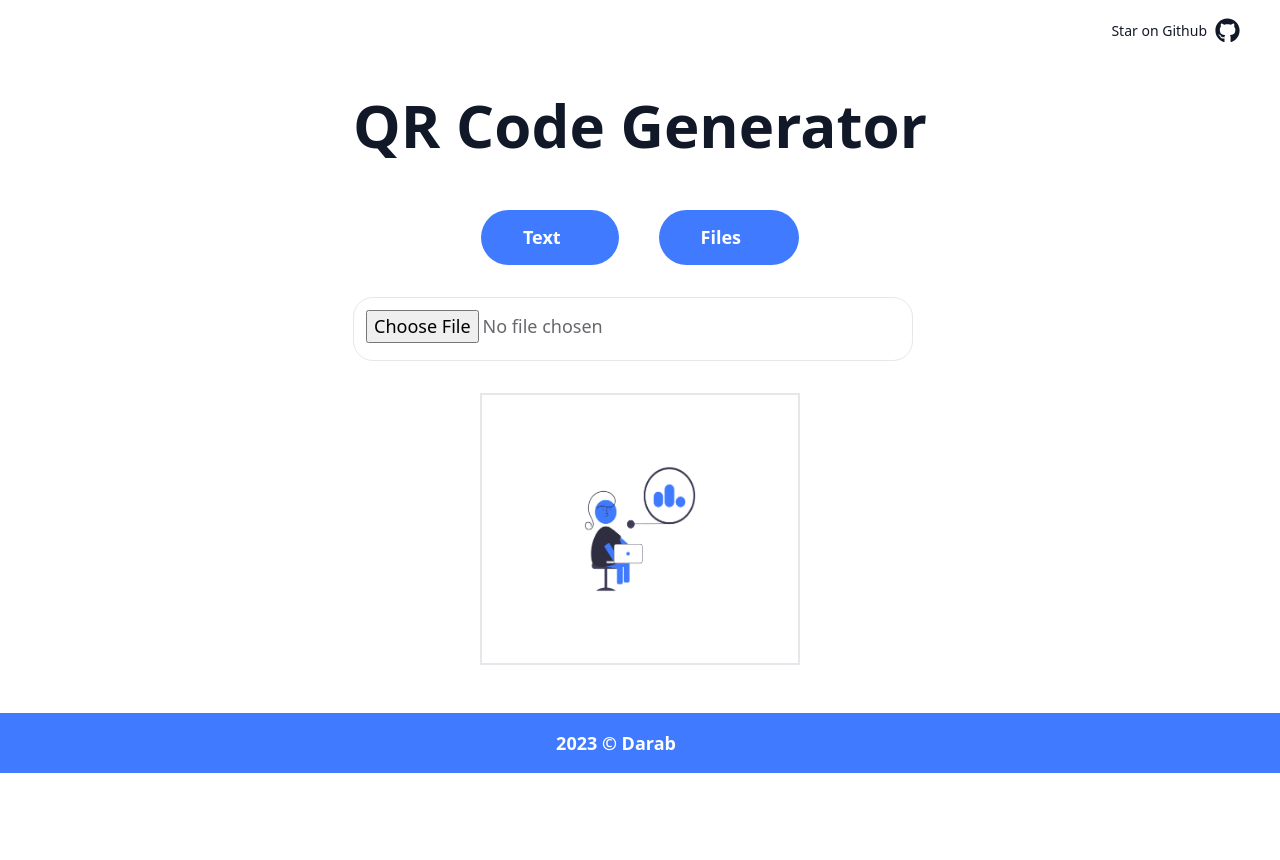
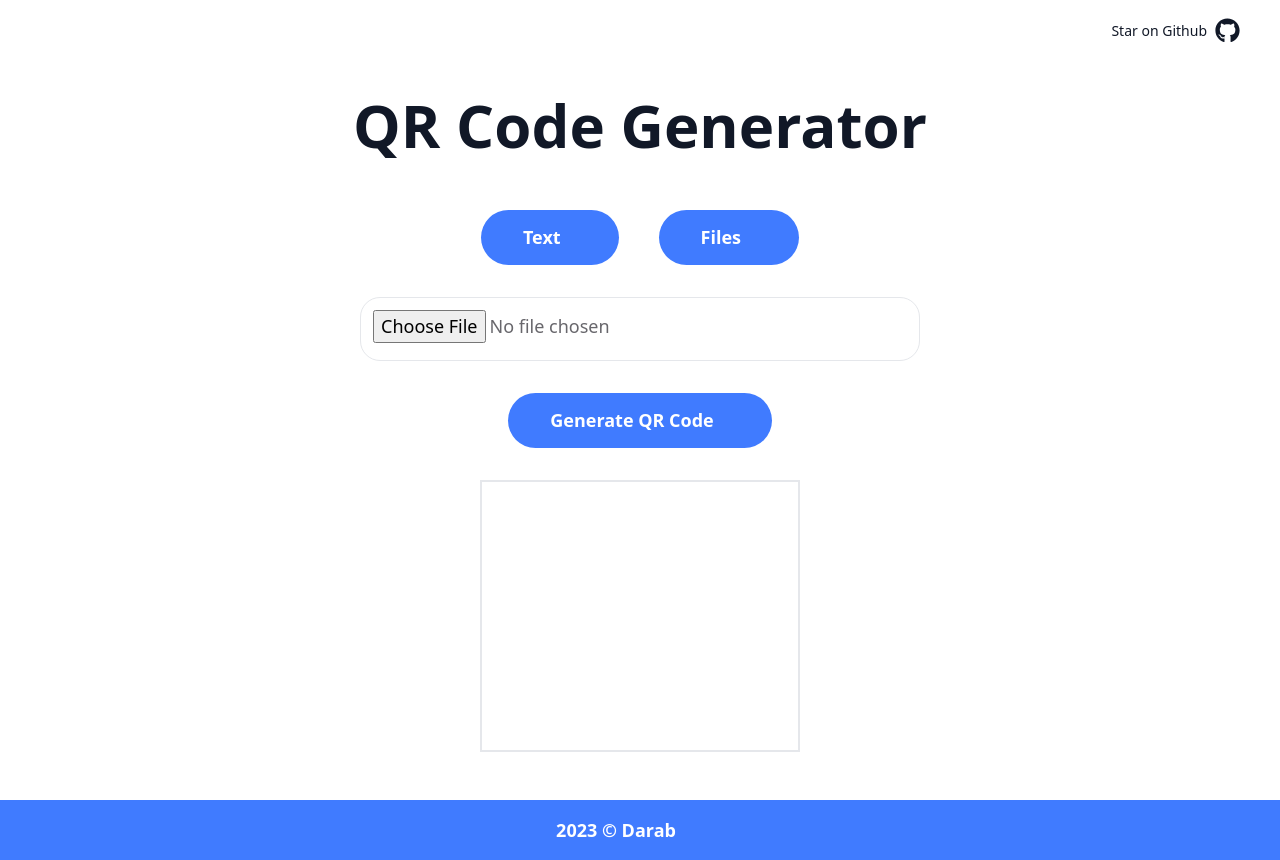
Before and after one commit to Darab-gif/qrcode, a React (Create React App) app: page /qr in a window 1280 px wide. Before the commit the page ends 800 px from the top, so only its background shows below. Built offline with nearby package versions, Linux system fonts and the light colour scheme.

Commit message:
in progress

```diff
--- a/package.json
+++ b/package.json
@@ -6,6 +6,9 @@
     "@testing-library/jest-dom": "^5.16.5",
     "@testing-library/react": "^13.4.0",
     "@testing-library/user-event": "^13.5.0",
+    "axios": "^1.3.2",
+    "dropbox": "^10.34.0",
+    "qrcode": "^1.5.1",
     "qrcode.react": "^3.1.0",
     "react": "^18.2.0",
     "react-dom": "^18.2.0",
--- a/src/components/QrCode.jsx
+++ b/src/components/QrCode.jsx
@@ -2,31 +2,114 @@ import React, { useState } from "react";
 import { FaCloudDownloadAlt } from "react-icons/fa";
 import Header from "./Header";
 import Button from "../reusables/Button";
-import { QRCodeCanvas } from "qrcode.react";
 import empty from "../assets/empty.png";
 import Footer from "./Footer";
+import axios from "axios";
+import QRCode from "qrcode.react";
 
 const QrCode = () => {
   const [text, setText] = useState("");
-  // const [file, setFile] = useState(false);
+  const [file, setFile] = useState(null);
+  const [fileShortUrl, setFileShortUrl] = useState("");
   const [qr, setQr] = useState(false);
 
-  const handleChange = (ev) => {
+  const handleTextChange = (ev) => {
     setText(ev.target.value);
+  };
+
+  //created file reader to handle the file input
+  const handleFileChange = (event) => {
+    const file = event.target.files[0];
+    console.log({file})
+    setFile(file);
   };
 
   const handleSwitch = (ev) => {
     setQr(!ev);
   };
 
-  /*const handleClick = () => {
-    setText(text);
+  const handleTextSubmit = async (event) => {
+    event.preventDefault();
+
+    /*if (text) {
+      try {
+        const response = await axios.post(
+          "https://tinyurl.com/api-create.php",
+          {
+            url: text,
+            domain: "tiny.one",
+            alias: "",
+            format: "json",
+            // Replace API_KEY with your TinyURL API key
+            api_key:
+              "nkSAyAXoCCNOsCaRM1JjxvAChHOfviDKZaDcWWAKxhGwc5eW1ypue9TH2N9w",
+          }
+        );
+        setText(response.data.short_url);
+      } catch (error) {
+        console.error(error);
+      }
+    }*/
   };
-  const handleSubmit = (ev) => {
-    ev.preventDefault();
-    setFile(true);
-    handleClick(text);
+
+  const handleFileSubmit = async (event) => {
+    event.preventDefault();
+
+    if (file) {
+      try {
+        const fileReader = new FileReader();
+        fileReader.readAsDataURL(file);
+        fileReader.onload = async (event) => {
+          const body = {
+            url: event.target.result.slice(0, 10),
+            domain: `tiny.one`,
+          };
+          const apiKey = `nkSAyAXoCCNOsCaRM1JjxvAChHOfviDKZaDcWWAKxhGwc5eW1ypue9TH2N9w`;
+          await fetch(`https://api.tinyurl.com/create`, {
+            method: "post",
+            headers: {
+              authorization: ` Bearer ${apiKey}`,
+              "content-type": "application/json",
+            },
+            body: JSON.stringify(body),
+          })
+            .then((response) => {
+              if (response.status !== 200) {
+                console.log(
+                  `There was a problem with the fetch operation. Status Code: ${response.status}`
+                );
+                return response.json();
+              }
+            })
+            .then((data) => {
+              console.log(data.data.tiny_url);
+              setFileShortUrl(data.data.tiny_url);
+            });
+        };
+        fileReader.readAsDataURL(file);
+      } catch (error) {
+        console.error(error);
+      }
+    }
+  };
+
+  /*const handleFileSubmit = async (event) => {
+    event.preventDefault();
+
+    if (file) {
+      try {
+        const fileReader = new FileReader();
+        fileReader.readAsDataURL(file);
+        fileReader.onload = (event) => {
+          console.log(event.target.result);
+        };
+        fileReader.readAsText(file);
+      } catch (error) {
+        console.error(error);
+      }
+    }
   };*/
+
   //download function
   const handleDownload = () => {
     const canvas = document.getElementById("myqr");
@@ -64,55 +147,85 @@ const QrCode = () => {
             <Button title="Files" onClick={() => handleSwitch(true)} />
           </div>
 
-          <form action="">
           {qr ? (
-              <>
+            <div className="flex flex-col items-center justify-center">
+              <form
+                onSubmit={handleTextSubmit}
+                className="flex flex-col items-center justify-center"
+              >
                 <input
                   type="text"
-                  name=""
-                  id=""
-                  onChange={handleChange}
+                  id="textInput"
                   value={text}
-                  placeholder="Write your contents..."
+                  placeholder="Input your contents..."
+                  onChange={handleTextChange}
                   className=" lg:w-[35rem] w-[20rem] lg:h-[4rem] h=[1rem] p-3 rounded-[20px] mb-[2rem] text-gray text-normal border-grey input"
                 />
-                {/* <div className="flex items-center justify-center mb-[2rem]">
-                  <Button title="Generate your QR Code" onClick={handleClick} />
-            </div>*/}
-              </>
-            ) : (
-              <input
-                type="file"
-                name=""
-                id=""
-                onChange={handleChange}
-                value={text}
-                placeholder="Write your contents..."
-                className=" lg:w-[35rem] w-[20rem] lg:h-[4rem] h=[1rem] p-3 rounded-[20px] mb-[2rem] text-gray text-normal border-grey input"
-              />
-            )}
+                <Button title="Generate QR Code" type="submit" />
               </form>
-        </div>
-        <div className="h-[17rem] w-[20rem] border-2 border-grey flex justify-center items-center mb-12">
-          {text.length > 0 ? (
-            <>
-              <QRCodeCanvas
+              <div className="h-[17rem] w-[20rem] border-2 mt-8 border-grey flex justify-center gap-4 items-center mb-12">
+                {text && text.length > 0 ? (
+                  <div className="flex flex-col gap-5 items-center justify-center">
+                    <QRCode
                       value={text}
                       id="myqr"
-                size={250}
-                includeMargin={true}
+                      color="#407BFF"
+                      bgColor="#ffffff"
                     />
 
-              <span
-                className="cursor-pointer rounded-[2px] h-8 w-8 flex justify-center items-center bg-primary text-white"
+                    <Button
+                      title="Download"
                       onClick={handleDownload}
-              >
-                <FaCloudDownloadAlt size={20} />
-              </span>
-            </>
+                      sign={<FaCloudDownloadAlt />}
+                    />
+                  </div>
                 ) : (
                   <div>
                     <img src={empty} alt="" className="h-[10rem] w-[10rem]" />
+                  </div>
+                )}
+              </div>
+            </div>
+          ) : (
+            <div className="flex flex-col items-center justify-center">
+              <form
+                onSubmit={handleFileSubmit}
+                className="flex flex-col items-center justify-center"
+              >
+                <input
+                  type="file"
+                  id="fileInput"
+                  accept=".png, .jpg, .jpeg, .gif, .pdf, .docx, .doc"
+                  onChange={handleFileChange}
+                  className=" lg:w-[35rem] w-[20rem] lg:h-[4rem] h=[1rem] p-3 rounded-[20px] mb-[2rem] text-gray text-normal border-grey input"
+                />
+                <Button title="Generate QR Code" type="submit" />
+                {fileShortUrl && (
+                  <p>
+                    Short URL:{" "}
+                    <a href={fileShortUrl} target="_blank" rel="noreferrer">
+                      {fileShortUrl}
+                    </a>
+                  </p>
+                )}
+              </form>
+              <div className="h-[17rem] w-[20rem] border-2 mt-8 border-grey flex justify-center gap-4 items-center mb-12">
+                {file && (
+                  <div className="flex flex-col gap-5 items-center justify-center">
+                    <QRCode
+                      value={fileShortUrl || ""}
+                      id="myqr"
+                      color="#407BFF"
+                      bgColor="#ffffff"
+                    />
+                    <Button
+                      title="Download"
+                      onClick={handleDownload}
+                      sign={<FaCloudDownloadAlt />}
+                    />
+                  </div>
+                )}
+              </div>
             </div>
           )}
         </div>
--- /dev/null
+++ b/src/components/QrCodeGenerator.jsx
@@ -0,0 +1,98 @@
+import React, { useState, useEffect, useRef } from "react";
+import QRCode from "qrcode";
+import axios from "axios";
+
+const QrCodeGenerator = ({
+  file,
+  setFile,
+  text,
+  setText,
+
+  fileQrData,
+  setFileQrData,
+}) => {
+  const [shortUrl, setShortUrl] = useState("");
+
+  const CanvasRef = useRef(null);
+
+  useEffect(() => {
+    const canvas = CanvasRef.current;
+    canvas.getContext("2d");
+
+    const options = {
+      width: 240,
+      height: 240,
+      margin: 1,
+      color: {
+        dark: "#407BFF",
+        light: "#fff",
+      },
+    };
+
+    QRCode.toCanvas(canvas, text, options, (error) => {
+      if (error) console.error(error);
+    });
+  }, [text]);
+
+  useEffect(() => {
+    if (file) {
+      // Created a FileReader to read the file contents
+      const fileReader = new FileReader();
+      fileReader.onload = () => {
+        const fileContents = fileReader.result;
+
+        // Concatenated the file contents and generate the QR code
+        const qrData = fileContents;
+        setFileQrData(qrData);
+
+        // Shorten the file input using a URL shortening service
+        axios
+          .post(
+            "https://api-ssl.bitly.com/v4/shorten",
+            {
+              long_url: qrData,
+            },
+            {
+              headers: {
+                Authorization: `Bearer ${"d89f88d8e521e4ac21751ba480b49efa4e8560d3"}`,
+              },
+            }
+          )
+          .then((response) => {
+            setShortUrl(response.data.link);
+          })
+          .catch((error) => {
+            console.error(error);
+          });
+
+        const canvas = CanvasRef.current;
+        const context = canvas.getContext("2d");
+
+        const options = {
+          width: 256,
+          height: 256,
+          margin: 1,
+          color: {
+            dark: "#000",
+            light: "#fff",
+          },
+        };
+
+        QRCode.toCanvas(canvas, qrData, options, (error) => {
+          if (error) console.error(error);
+        });
+      };
+
+      // Read the file contents
+      fileReader.readAsText(file);
+    }
+  }, [file, setFileQrData]);
+
+  return (
+    <>
+      <canvas ref={CanvasRef} />
+    </>
+  );
+};
+
+export default QrCodeGenerator;
--- a/src/reusables/Button.jsx
+++ b/src/reusables/Button.jsx
@@ -1,9 +1,10 @@
 import React from "react";
 
-const Button = ({ title, sign, onClick }) => {
+const Button = ({ title, sign, type, onClick }) => {
   return (
     <button
       onClick={onClick}
+      type={type}
       className="flex flex-row items-center font-700 lg:text-normal text-small text-white gap-4 bg-primary lg:px-[42px] px-[12px] lg:py-[14px] py-[6px] rounded-[35px]"
     >
       {title}
```
Also changed, not shown: 1 other file (tests, documents, lock files or other folders). Lines whose indentation alone changed are shown as unchanged.
